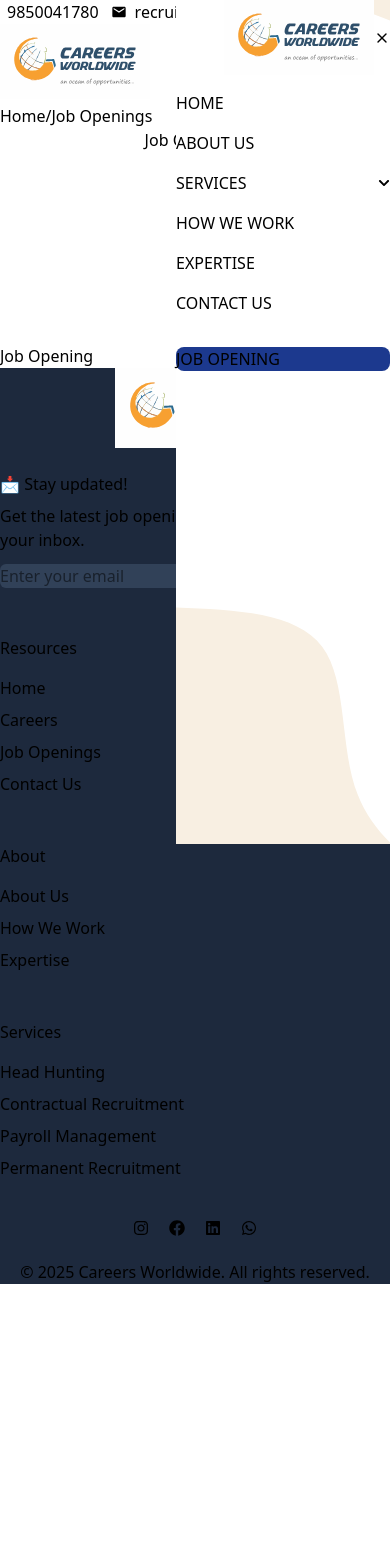
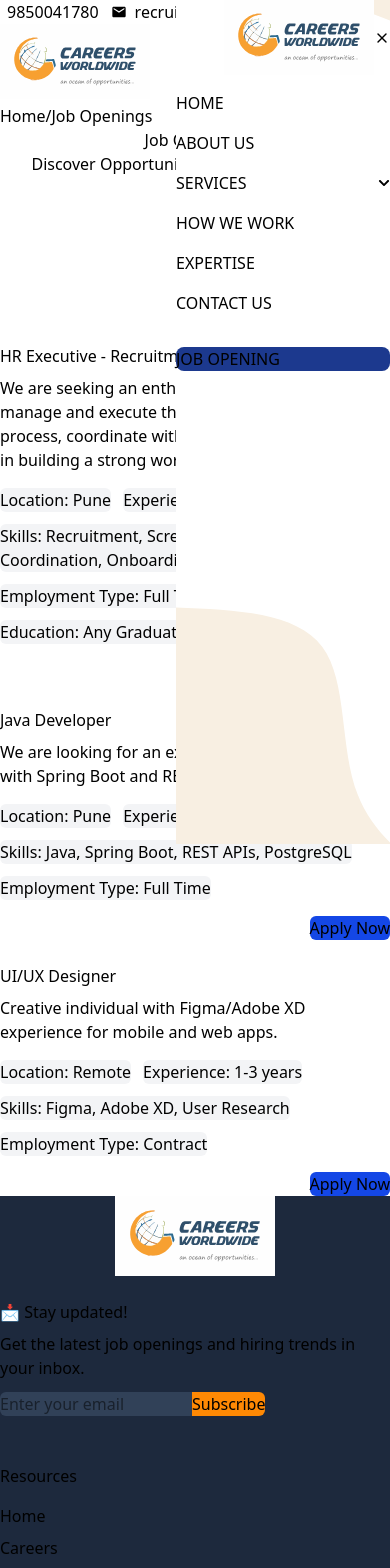
Before and after one commit to achalturkar/careersworldwide, a Next.js app: page /jobopening in a window 390 px wide. Shown: the top 1568 px of the page. Before the commit the page ends 1284 px from the top, so only its background shows below. Built offline with nearby package versions, Linux system fonts and the light colour scheme.

Commit message:
hero job

```diff
--- a/app/Careers/Careers.jsx
+++ /dev/null
@@ -1,18 +0,0 @@
-
-
-
-const Careers = ({ Jobs }) => {
-
-
-    return (
-
-        <div>
-
-
-
-
-        </div>
-    )
-}
-
-export default Careers;
--- /dev/null
+++ b/app/careers/page.jsx
@@ -0,0 +1,59 @@
+import CareersJobList from "@/components/CareersJobList/CareersJobList";
+import HeroSection from "@/components/HeroSection/HeroSection";
+
+
+const Careers = () => {
+
+  const jobData = [
+
+    {
+      title: "HR Executive - Recruitment",
+      desc: "We are seeking an enthusiastic HR Executive to manage and execute the end-to-end recruitment process, coordinate with hiring managers, and help in building a strong workforce.",
+      set: [
+        { key: "Location: Pune" },
+        { key: "Experience: 1-3 years" },
+        { key: "Skills: Recruitment, Screening, Interview Coordination, Onboarding" },
+        { key: "Employment Type: Full Time" },
+        { key: "Education: Any Graduate / MBA in HR preferred" }
+      ]
+    },
+    {
+      title: "Java Developer",
+      desc: "We are looking for an experienced Java Developer with Spring Boot and REST API knowledge.",
+      set: [
+        { key: "Location: Pune" },
+        { key: "Experience: 2-5 years" },
+        { key: "Skills: Java, Spring Boot, REST APIs, PostgreSQL" },
+        { key: "Employment Type: Full Time" },
+      ],
+    },
+    {
+      title: "UI/UX Designer",
+      desc: "Creative individual with Figma/Adobe XD experience for mobile and web apps.",
+      set: [
+        { key: "Location: Remote" },
+        { key: "Experience: 1-3 years" },
+        { key: "Skills: Figma, Adobe XD, User Research" },
+        { key: "Employment Type: Contract" },
+      ],
+    },
+  ];
+
+
+  return (
+
+    <main>
+
+      <HeroSection title="Careers" subtitle="Join a Team Where Your Growth is Our Priority." img="/abc.jpg" />
+
+
+      <CareersJobList Jobs={jobData} />
+
+
+
+
+    </main>
+  )
+}
+
+export default Careers;
--- a/app/contact/page.jsx
+++ b/app/contact/page.jsx
@@ -8,7 +8,7 @@ const Contact = () => {
 
         <main>
 
-            <HeroSection title="Contact Us" />
+            <HeroSection title="Contact Us" subtitle="Let’s Connect and Build Something Great Together" />
             <div className="bg-[url('/contactbg.svg')] bg-no-repeat bg-cover pt-32 pb-16 px-4 min-h-screen flex justify-center items-start">
                 <div className="w-full max-w-7xl bg-gray-100 border border-black/10 shadow-2xl rounded-3xl p-6 md:p-12">
                     {/* Main Content */}
--- a/app/jobopening/page.jsx
+++ b/app/jobopening/page.jsx
@@ -1,18 +1,54 @@
 
- import HeroSection from "@/components/HeroSection/HeroSection";
-
- const JobOpenings = () =>{
+import HeroSection from "@/components/HeroSection/HeroSection";
+import CareersJobList from "@/components/CareersJobList/CareersJobList";
 
 
+const JobOpenings = () => {
+
+    const jobData = [
+
+
+        {
+            title: "HR Executive - Recruitment",
+            desc: "We are seeking an enthusiastic HR Executive to manage and execute the end-to-end recruitment process, coordinate with hiring managers, and help in building a strong workforce.",
+            set: [
+                { key: "Location: Pune" },
+                { key: "Experience: 1-3 years" },
+                { key: "Skills: Recruitment, Screening, Interview Coordination, Onboarding" },
+                { key: "Employment Type: Full Time" },
+                { key: "Education: Any Graduate / MBA in HR preferred" }
+            ]
+        },
+        {
+            title: "Java Developer",
+            desc: "We are looking for an experienced Java Developer with Spring Boot and REST API knowledge.",
+            set: [
+                { key: "Location: Pune" },
+                { key: "Experience: 2-5 years" },
+                { key: "Skills: Java, Spring Boot, REST APIs, PostgreSQL" },
+                { key: "Employment Type: Full Time" },
+            ],
+        },
+        {
+            title: "UI/UX Designer",
+            desc: "Creative individual with Figma/Adobe XD experience for mobile and web apps.",
+            set: [
+                { key: "Location: Remote" },
+                { key: "Experience: 1-3 years" },
+                { key: "Skills: Figma, Adobe XD, User Research" },
+                { key: "Employment Type: Contract" },
+            ],
+        },
+    ];
 
     return (
-        <>
-                <HeroSection title="Job Openings"/>
+        <main>
+            <HeroSection title="Job Openings" subtitle="Discover Opportunities. Define Your Future." />
 
-         <h1>Job Opening</h1>
+            <CareersJobList Jobs={jobData} />
 
 
-        </>
+        </main>
     )
 }
 
--- a/components/CareersJobList/CareersJobList.jsx
+++ b/components/CareersJobList/CareersJobList.jsx
@@ -1,51 +1,34 @@
-
-
+import Link from "next/link";
 
 const CareersJobList = ({ Jobs }) => {
+    return (
+        <div className="flex flex-col gap-6 p-6">
+            {Jobs.map((each, index) => (
+                <div key={index} className="flex flex-col md:flex-row justify-between items-start bg-white shadow-lg rounded-lg p-6">
+                    {/* Left Section */}
+                    <div className="w-full md:w-4/5">
+                        <h2 className="text-xl font-bold text-blue-900 mb-2">{each.title}</h2>
+                        <p className="text-gray-700 mb-4">{each.desc}</p>
 
-    return (
-        <div>
-            {
-                Jobs.map((each, index) => (
-                    <div key={index}>
+                        <div className="flex flex-wrap gap-3">
+                            {each.set.map((info, idx) => (
+                                <div key={idx} className="bg-gray-100 px-4 py-2 rounded-md text-sm font-medium text-gray-800 shadow">
+                                    {info.key}
+                                </div>
+                            ))}
+                        </div>
+                    </div>
 
-                        <div>
-                            <div>
-                                <h1 className="">{each.title}</h1>
-                                <p className="">{each.desc}</p>
-
-
-                            </div>
-
-                            <div>
-                               {each.set.map((info, index)=>(<div key={index}> </div>))}
-
-
-
-                            </div>
-
-
-                        </div>
-
-                        <div>
-
-                            <Link href="/contact">Apply Now</Link>
-
-
-                        </div>
-
-
-
+                    {/* Right Section */}
+                    <div className="w-full md:w-1/5 mt-4 md:mt-0 flex justify-end">
+                        <Link href="/contact" className="text-white bg-blue-700 hover:bg-blue-800 px-4 py-2 rounded-md font-semibold">
+                            Apply Now
+                        </Link>
                     </div>
-                ))
-
-            }
-
-
-
-
+                </div>
+            ))}
         </div>
-    )
-}
+    );
+};
 
 export default CareersJobList;
--- a/components/Footer/Footer.jsx
+++ b/components/Footer/Footer.jsx
@@ -32,7 +32,7 @@ const Footer = () => {
           <h3 className="text-lg font-bold mb-4 text-white">Resources</h3>
           <ul className="space-y-2">
             <li><Link href="/" className="hover:text-blue-300 text-slate-300">Home</Link></li>
-            <li><Link href="/career" className="hover:text-blue-300 text-slate-300">Careers</Link></li>
+            <li><Link href="/careers" className="hover:text-blue-300 text-slate-300">Careers</Link></li>
             <li><Link href="/jobopening" className="hover:text-blue-300 text-slate-300">Job Openings</Link></li>
             <li><Link href="/contact" className="hover:text-blue-300 text-slate-300">Contact Us</Link></li>
           </ul>
--- a/components/Hero/Hero.jsx
+++ b/components/Hero/Hero.jsx
@@ -1,14 +1,18 @@
 import Image from "next/image";
 import Link from "next/link";
+
 const Hero = () => {
   return (
-    <div className="pt-28 bg-white h-screen w-full flex flex-col px-4 py-8 md:flex-row md:items-center md:px-8 lg:px-16">
+    <div className="min-h-[90vh] pt-28 bg-white w-full flex flex-col px-4 py-8 md:flex-row md:items-center md:px-8 lg:px-16 lg-py-20">
       {/* Hero Description */}
-      <div className="w-full md:w-1/2 flex flex-col justify-center items-center gap-3 md:items-start  md:gap-6 text-center md:text-left" data-aos="fade-left">
-        <h1 className="font-black text-2xl md:text-4xl lg:text-5xl   leading-tight`">
+      <div
+        className="w-full md:w-1/2 flex flex-col justify-center items-center gap-3 md:items-start md:gap-6 text-center md:text-left"
+        data-aos="fade-left"
+      >
+        <h1 className="font-black text-2xl md:text-4xl lg:text-5xl leading-tight">
           Unlocking Your Business's Potential Through Talent Acquisition
         </h1>
-        <p className="font-medium text-lg text-gray-700 leading-tight md:">
+        <p className="font-medium text-lg text-gray-700 leading-tight">
           Our recruitment solutions connect you with the right people—fast, efficient, and tailored to your needs.
         </p>
         <Link href="/jobopening">
@@ -19,14 +23,16 @@ const Hero = () => {
       </div>
 
       {/* Hero Image */}
-      <div className="w-full md:w-1/2 mt-8 md:mt-0 flex justify-center items-center  overflow-hidden">
+      <div className="w-full md:w-1/2 mt-8 md:mt-0 flex justify-center items-center">
+        <div className="relative w-[280px] h-[280px] sm:w-[320px] sm:h-[320px] md:w-[360px] md:h-[360px] lg:w-[420px] lg:h-[420px]">
           <Image
-          src="/hero.webp"
-          width={370}
-          height={370}
+            src="/hero.png"
             alt="hero image"
-          className="mx-auto object-cover"
+            fill
+            className="object-contain"
+            priority
           />
+        </div>
       </div>
     </div>
   );
```
Also changed, not shown: public/hero.png (added). Lines whose indentation alone changed are shown as unchanged.
